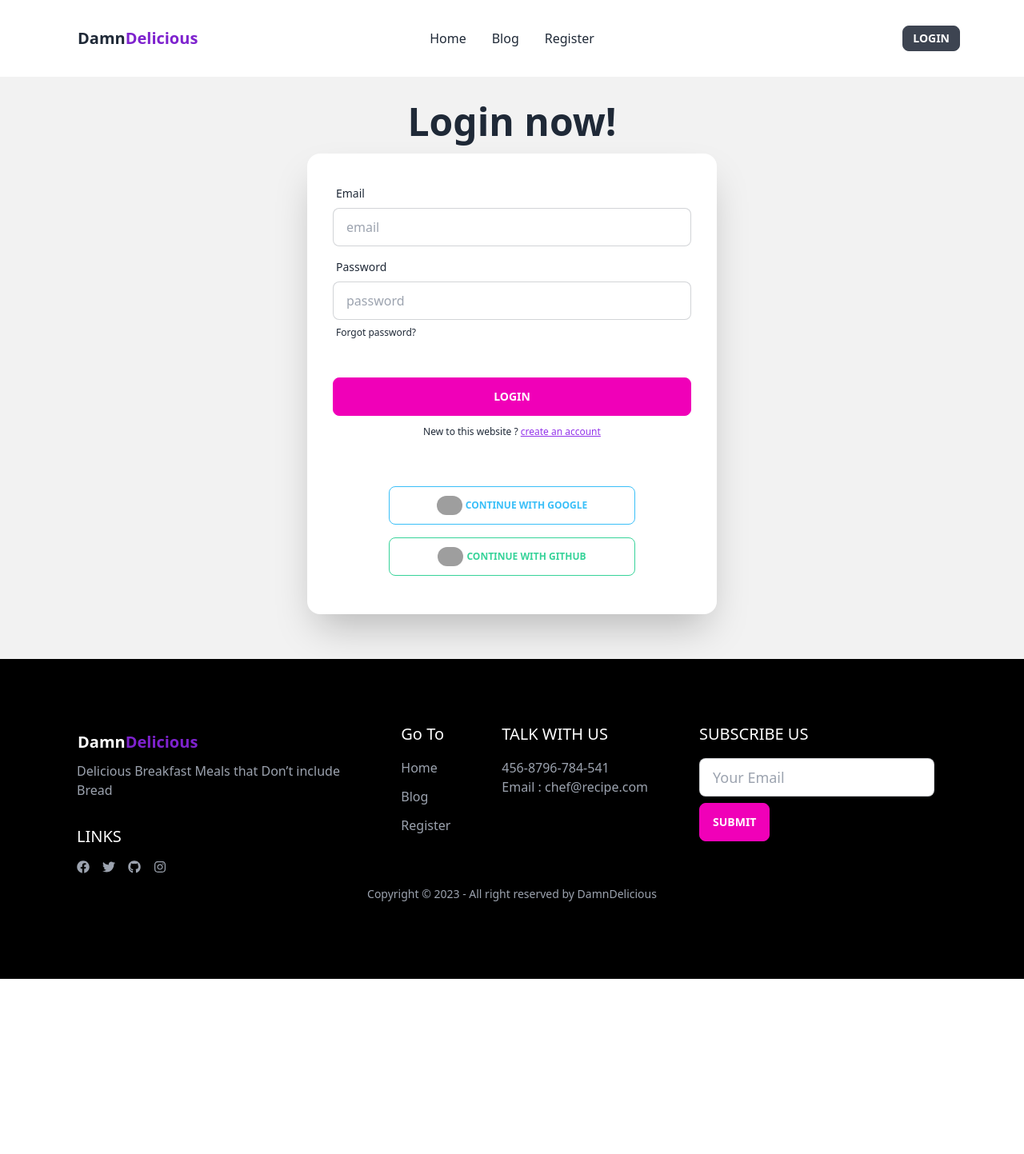
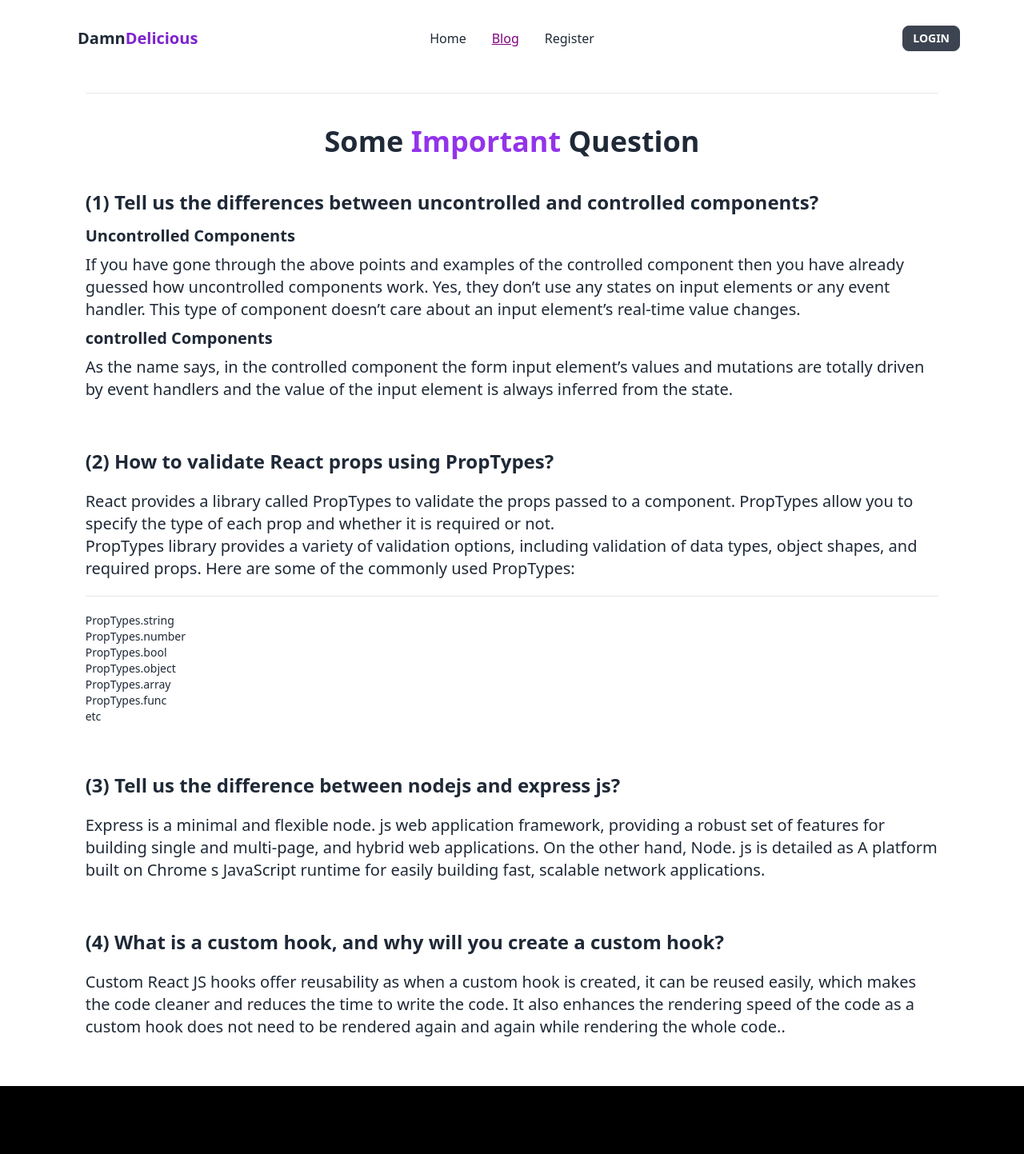
Before and after one commit to Mohosin075/chef-recipies, a React (Vite) app: page /blog in a window 1280 px wide. Before the commit this address led to /login. Shown: the top 1443 px of the page at 80% size. Before the commit the page ends 1224 px from the top, so only its background shows below. Built offline with nearby package versions, Linux system fonts and the light colour scheme; no server answers; grey boxes are pictures that could not be loaded.

Commit message:
answer 4 important question in blog page

```diff
--- a/src/components/pages/blog/Blog.jsx
+++ b/src/components/pages/blog/Blog.jsx
@@ -1,12 +1,92 @@
 /* eslint-disable no-unused-vars */
-import React from 'react';
+import React from "react";
 
 const Blog = () => {
-    return (
-        <div>
-            this is blog
+  return (
+    <section className="w-9/12 md:w-10/12 mx-auto my-5">
+      <hr />
+      <h1 className="text-center my-10 text-2xl md:text-4xl font-bold">
+        Some <span className="text-purple-600">Important</span> Question
+      </h1>
+      <div>
+        <div className="mb-10">
+          <h3 className="text-xl md:text-2xl font-bold">
+            (1) Tell us the differences between uncontrolled and controlled
+            components?
+          </h3>
+          <div className="text-sm md:text-xl py-3">
+            <h3 className="text-lg md:text-xl font-semibold">
+              Uncontrolled Components
+            </h3>
+            <p className="py-2">
+              If you have gone through the above points and examples of the
+              controlled component then you have already guessed how
+              uncontrolled components work. Yes, they don’t use any states on
+              input elements or any event handler. This type of component
+              doesn’t care about an input element’s real-time value changes.
+            </p>
+            <h3 className="text-lg md:text-xl font-semibold">
+              controlled Components
+            </h3>
+            <p className="py-2">
+              As the name says, in the controlled component the form input
+              element’s values and mutations are totally driven by event
+              handlers and the value of the input element is always inferred
+              from the state.
+            </p>
+          </div>
         </div>
-    );
+        <div className="mb-10">
+          <h3 className="text-xl md:text-2xl font-bold">
+            (2) How to validate React props using PropTypes?
+          </h3>
+          <div className="text-sm md:text-xl py-3">
+            <p className="py-2">
+              React provides a library called PropTypes to validate the props
+              passed to a component. PropTypes allow you to specify the type of
+              each prop and whether it is required or not. <br />
+              PropTypes library provides a variety of validation options,
+              including validation of data types, object shapes, and required
+              props. Here are some of the commonly used PropTypes:
+              <hr className="my-5" />
+              <div className="text-sm">
+              PropTypes.string <br /> PropTypes.number <br /> PropTypes.bool <br /> PropTypes.object<br />
+              PropTypes.array <br /> PropTypes.func <br /> etc
+              </div>
+            </p>
+          </div>
+        </div>
+        <div className="mb-10">
+          <h3 className="text-xl md:text-2xl font-bold">
+            (3) Tell us the difference between nodejs and express js?
+          </h3>
+          <div className="text-sm md:text-xl py-3">
+            <p className="py-2">
+              Express is a minimal and flexible node. js web application
+              framework, providing a robust set of features for building single
+              and multi-page, and hybrid web applications. On the other hand,
+              Node. js is detailed as A platform built on Chrome s JavaScript
+              runtime for easily building fast, scalable network applications.
+            </p>
+          </div>
+        </div>
+        <div className="mb-10">
+          <h3 className="text-xl md:text-2xl font-bold">
+            (4) What is a custom hook, and why will you create a custom hook?
+          </h3>
+          <div className="text-sm md:text-xl py-3">
+            <p className="py-2">
+              Custom React JS hooks offer reusability as when a custom hook is
+              created, it can be reused easily, which makes the code cleaner and
+              reduces the time to write the code. It also enhances the rendering
+              speed of the code as a custom hook does not need to be rendered
+              again and again while rendering the whole code..
+            </p>
+          </div>
+        </div>
+      </div>
+    </section>
+  );
 };
 
 export default Blog;
--- a/src/routs/Router.jsx
+++ b/src/routs/Router.jsx
@@ -21,7 +21,7 @@ const router = createBrowserRouter([
         },
         {
             path : '/:id',
-            element : <VeiwRecipy></VeiwRecipy>,
+            element : <PrivateRoutes><VeiwRecipy></VeiwRecipy></PrivateRoutes>,
             loader: ({params})=> fetch(`http://localhost:5000/${params.id}`)
         },
         {
@@ -34,7 +34,7 @@ const router = createBrowserRouter([
         },
         {
             path : '/blog',
-            element : <PrivateRoutes><Blog></Blog></PrivateRoutes>,
+            element : <Blog></Blog>
         },
         {
             path : '*',
```
